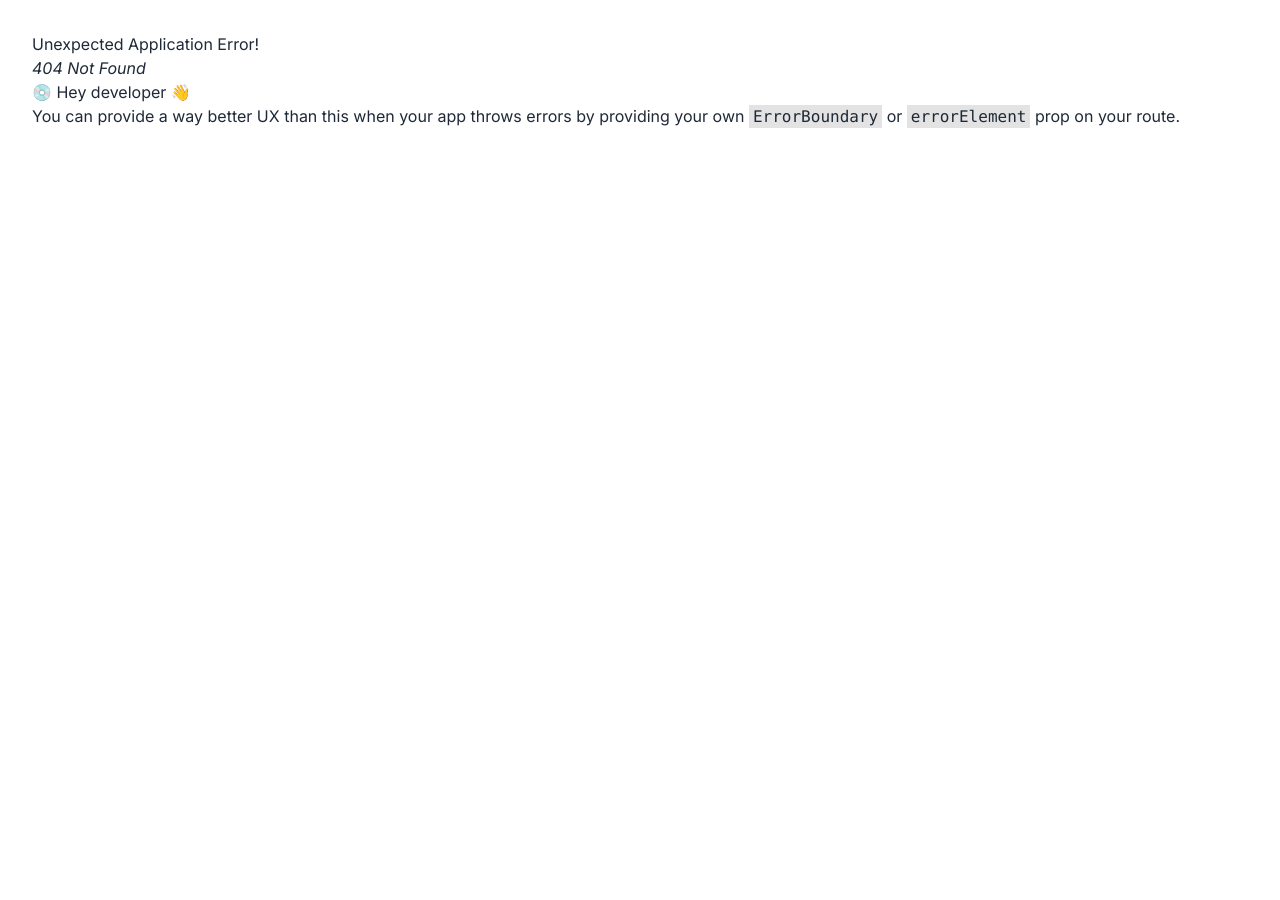
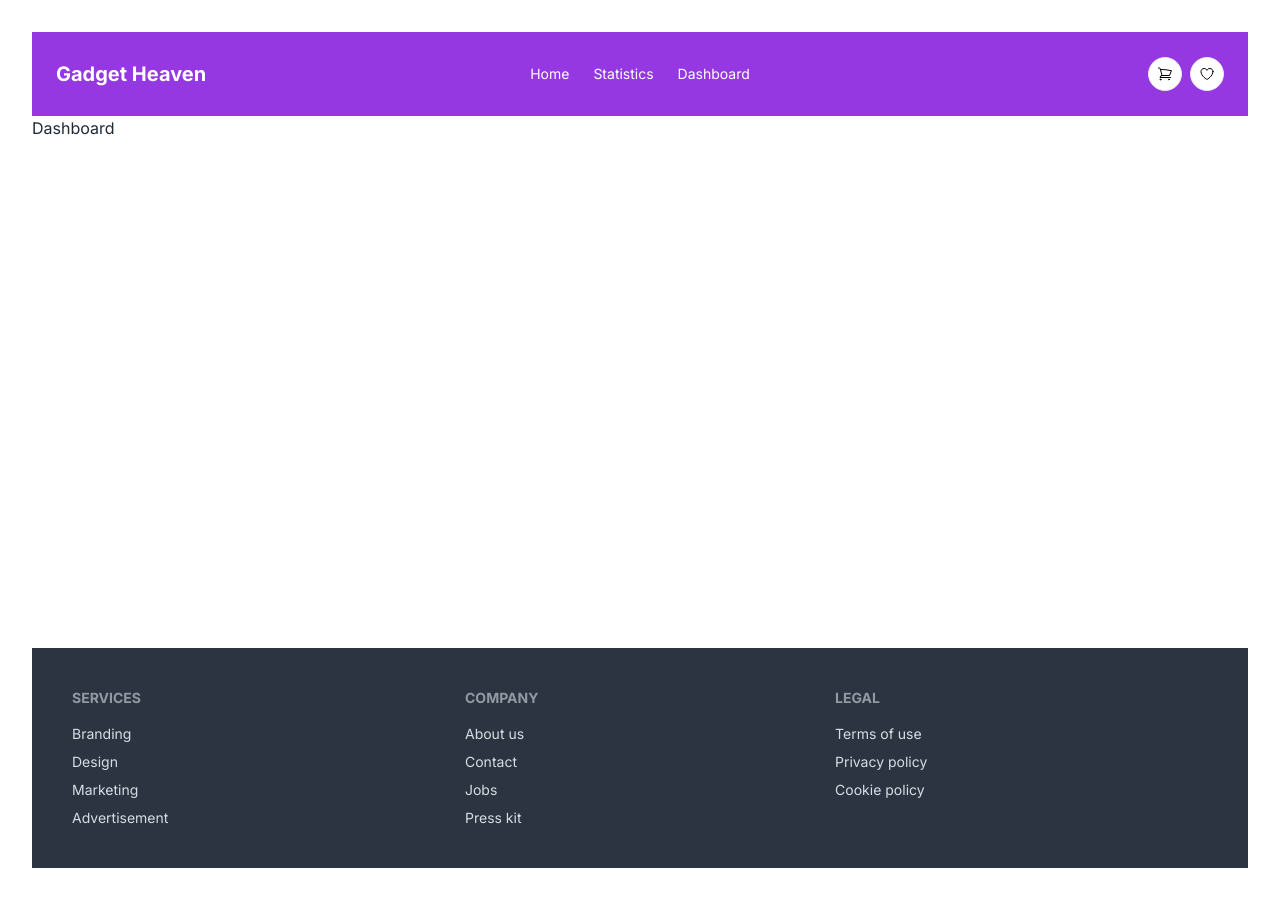
Before and after one commit to programming-hero-web-course-4/b10a8-gadget-heaven-NuraidaKashmin, a React (Vite) app: page /dashboard in a window 1280 px wide. Before the commit this address had no page. Before the commit the page ends 800 px from the top, so only its background shows below. Built offline with nearby package versions, Linux system fonts and the light colour scheme.

Commit message:
used createRoutesFromElements in navbar

```diff
--- a/src/App.jsx
+++ b/src/App.jsx
@@ -11,7 +11,7 @@ function App() {
       <Navbar></Navbar>
       <div className='min-h-[calc(100vh-268px)]'>
         {/* Dynamic Sections */}
-        <Outlet></Outlet>
+        <Outlet/>
       </div>
       {/* Footer */}
       <Footer></Footer>
--- /dev/null
+++ b/src/pages/Dashboard.jsx
@@ -0,0 +1,10 @@
+
+const Dashboard = () => {
+    return (
+        <div>
+            Dashboard
+        </div>
+    );
+};
+
+export default Dashboard;
--- /dev/null
+++ b/src/pages/Home.jsx
@@ -0,0 +1,10 @@
+
+const Home = () => {
+    return (
+        <div>
+
+        </div>
+    );
+};
+
+export default Home;
--- /dev/null
+++ b/src/pages/Statistics.jsx
@@ -0,0 +1,10 @@
+
+const Statistics = () => {
+    return (
+        <div>
+            Statistic
+        </div>
+    );
+};
+
+export default Statistics;
--- a/src/routes/Routes.jsx
+++ b/src/routes/Routes.jsx
@@ -1,11 +1,36 @@
-import { createBrowserRouter } from "react-router-dom";
+import { createBrowserRouter, createRoutesFromElements, Route } from "react-router-dom";
 import App from "../App";
+import Home from "../pages/Home";
+import Statistics from "../pages/Statistics"
+import Dashboard from "../pages/Dashboard"
 
-const routes = createBrowserRouter([
-    {
-        path: '/',
-        element: <App></App>
-    },
-])
+// const routes = createBrowserRouter([
+//     {
+//         path: '/',
+//         element: <App></App>,
+//         children: [
+//             {
+//                 path: '/',
+//                 element: <Home></Home>
+//             },
+//             {
+//                 path: '/statistic',
+//                 element: <Statistics></Statistics>
+//             },
 
+//         ]
+//     }
+// ])
+
+
+const routes = createBrowserRouter(
+    createRoutesFromElements(
+        <Route path="/" element={<App></App>}>
+            <Route path="/" element={<Home></Home>}/>
+            <Route path="/statistics" element={<Statistics></Statistics>}/>
+            <Route path="/dashboard" element={<Dashboard></Dashboard>}/>
+
+        </Route>
+    )
+)
 export default routes
```
